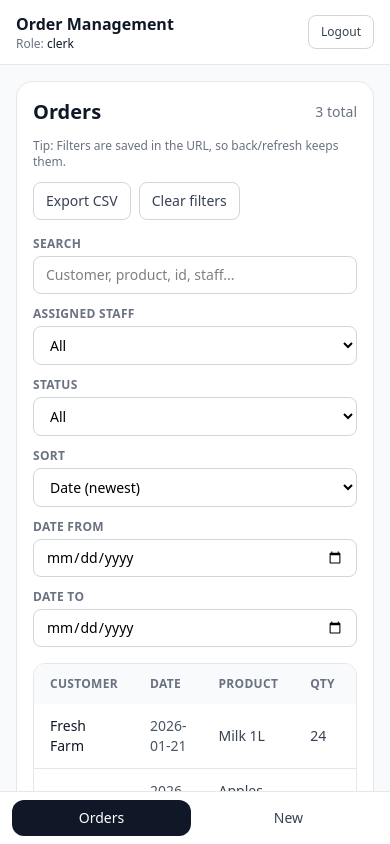
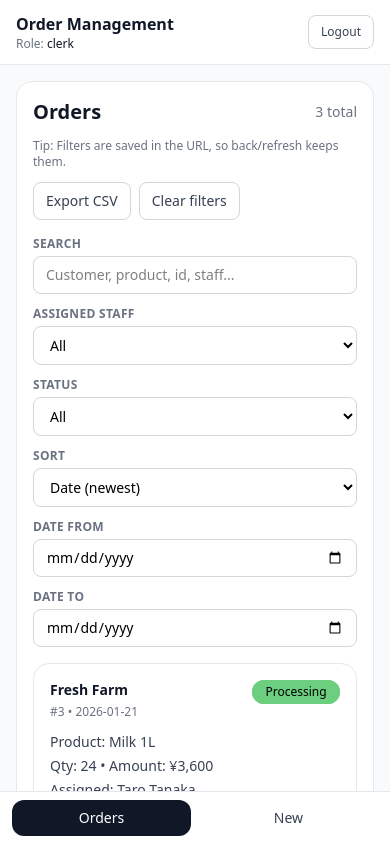
Before and after one commit to ArnavSAMA/order-management-frontend, a React (Vite) app: page /login in a window 390 px wide. Both pictures are taken after a click on the button "Login as clerk(Admin)". Shown: the top 844 px of the page. Built offline with nearby package versions, Linux system fonts and the light colour scheme.

Commit message:
feat: responsive orders list (cards on mobile, table on desktop)

```diff
--- a/src/features/orders/pages/OrderListPage.tsx
+++ b/src/features/orders/pages/OrderListPage.tsx
@@ -6,7 +6,6 @@ import { useMemo, useRef, useState, useEffect } from "react";
 import type { OrderStatus } from "../types";
 import { canViewOrder } from "../permissions";
 import { toCSV, downloadTextFile } from "@/lib/csv";
-
 
 const STAFF_OPTIONS = ["Taro Tanaka", "Declan", "Hanako Yamada"];
 
@@ -113,7 +112,6 @@ export default function OrderListPage() {
       setToast(state.toast);
       const t = window.setTimeout(() => setToast(null), 2000);
 
-      // clear router state so it doesn't reappear on back
       window.history.replaceState({}, document.title);
 
       return () => window.clearTimeout(t);
@@ -152,12 +150,10 @@ export default function OrderListPage() {
       list = list.filter((o) => o.status === statusFilter);
     }
 
-    // Sort
+    // Sort helpers
     const byDate = (a: string, b: string) => a.localeCompare(b);
     const byAmount = (a: number, b: number) => a - b;
-    const byId = (a: string, b: string) => Number(a) - Number(b); // works since your ids are numeric strings
-
-
+    const byId = (a: string, b: string) => Number(a) - Number(b);
 
     const sorted = [...list].sort((a, b) => {
       if (sortKey === "date_desc") return byDate(b.orderDate, a.orderDate);
@@ -171,6 +167,7 @@ export default function OrderListPage() {
 
       return 0;
     });
+
     return sorted;
   }, [
     visibleOrders,
@@ -190,7 +187,7 @@ export default function OrderListPage() {
     setPage(1);
   }, [q, statusFilter, sortKey, staffFilter, dateFrom, dateTo]);
 
-  // clamp page if list shrinks (e.g., delete last item on last page)
+  // clamp page if list shrinks
   useEffect(() => {
     setPage((p) => Math.min(p, totalPages));
   }, [totalPages]);
@@ -204,6 +201,7 @@ export default function OrderListPage() {
   const navigate = useNavigate();
   const rowRefs = useRef<(HTMLTableRowElement | null)[]>([]);
   rowRefs.current = [];
+
   const handleClearFilters = () => {
     setQ("");
     setStatusFilter("");
@@ -212,6 +210,7 @@ export default function OrderListPage() {
     setDateTo("");
     setPage(1);
   };
+
   const handleExportCSV = () => {
     const rows = finalOrders.map((o) => ({
       id: o.id,
@@ -230,12 +229,9 @@ export default function OrderListPage() {
     }));
 
     const csv = toCSV(rows);
-
-  const stamp = new Date().toISOString().slice(0, 10); // YYYY-MM-DD
+    const stamp = new Date().toISOString().slice(0, 10);
     downloadTextFile(`orders_export_${stamp}.csv`, csv);
   };
-
-
 
   return (
     <div>
@@ -243,6 +239,7 @@ export default function OrderListPage() {
         <h1 className="text-xl font-semibold text-gray-900">Orders</h1>
         <p className="text-sm text-gray-500">{finalOrders.length} total</p>
       </div>
+
       <div className="mt-3 flex flex-wrap items-center justify-between gap-3">
         <p className="text-xs text-gray-500">
           Tip: Filters are saved in the URL, so back/refresh keeps them.
@@ -266,6 +263,7 @@ export default function OrderListPage() {
           </button>
         </div>
       </div>
+
       <div
         className={[
           "mt-4 grid gap-3",
@@ -341,7 +339,6 @@ export default function OrderListPage() {
             <option value="amount_asc">Amount (low → high)</option>
             <option value="id_asc">Order ID (A → Z)</option>
             <option value="id_desc">Order ID (Z → A)</option>
-
           </select>
         </div>
 
@@ -396,7 +393,24 @@ export default function OrderListPage() {
             : "No orders match your filters."}
         </div>
       ) : (
-        <div className="mt-4 overflow-hidden rounded-xl border border-gray-200 bg-white">
+        <div>
+          {/* Mobile: cards */}
+          <div className="mt-4 space-y-3 md:hidden">
+            {paginatedOrders.map((order) => (
+              <OrderCard
+                key={order.id}
+                order={order}
+                onOpen={() =>
+                  navigate(`/orders/${order.id}`, {
+                    state: { from: location.pathname + location.search },
+                  })
+                }
+              />
+            ))}
+          </div>
+
+          {/* Desktop: table */}
+          <div className="mt-4 hidden overflow-hidden rounded-xl border border-gray-200 bg-white md:block">
             <table className="w-full text-left text-sm">
               <thead className="bg-gray-50 text-xs font-semibold uppercase tracking-wide text-gray-500">
                 <tr>
@@ -459,9 +473,7 @@ export default function OrderListPage() {
                     <td className="px-4 py-3">
                       <StatusBadge status={order.status} />
                     </td>
-                  <td className="px-4 py-3 text-gray-700">
-                    {order.assignedTo ?? "—"}
-                  </td>
+                    <td className="px-4 py-3 text-gray-700">{order.assignedTo ?? "—"}</td>
                     <td className="px-4 py-3">
                       {order.pdfUrl ? (
                         <a
@@ -481,8 +493,10 @@ export default function OrderListPage() {
                 ))}
               </tbody>
             </table>
+          </div>
 
-          <div className="flex items-center justify-between px-4 py-3 text-sm">
+          {/* Pagination */}
+          <div className="mt-4 flex items-center justify-between rounded-xl border border-gray-200 bg-white px-4 py-3 text-sm">
             <button
               disabled={page === 1}
               onClick={() => setPage((p) => Math.max(1, p - 1))}
@@ -518,3 +532,48 @@ export default function OrderListPage() {
     </div>
   );
 }
+
+function OrderCard({
+  order,
+  onOpen,
+}: {
+  order: any;
+  onOpen: () => void;
+}) {
+  return (
+    <button
+      type="button"
+      onClick={onOpen}
+      className="w-full rounded-2xl border border-gray-200 bg-white p-4 text-left hover:bg-gray-50"
+    >
+      <div className="flex items-start justify-between gap-3">
+        <div>
+          <p className="text-sm font-semibold text-gray-900">{order.customer}</p>
+          <p className="mt-1 text-xs text-gray-500">
+            #{order.id} • {order.orderDate}
+          </p>
+        </div>
+
+        <StatusBadge status={order.status} />
+      </div>
+
+      <div className="mt-3 text-sm text-gray-700">
+        <p>
+          <span className="font-medium">Product:</span> {order.productName}
+        </p>
+        <p className="mt-1">
+          <span className="font-medium">Qty:</span> {order.quantity} •{" "}
+          <span className="font-medium">Amount:</span> ¥{order.amount.toLocaleString()}
+        </p>
+
+        <p className="mt-1">
+          <span className="font-medium">Assigned:</span> {order.assignedTo ?? "—"}
+        </p>
+      </div>
+
+      <div className="mt-3 text-xs text-gray-500">
+        {order.pdfUrl ? "FAX: PDF attached" : "FAX: —"}
+      </div>
+    </button>
+  );
+}
```
Lines whose indentation alone changed are shown as unchanged.
